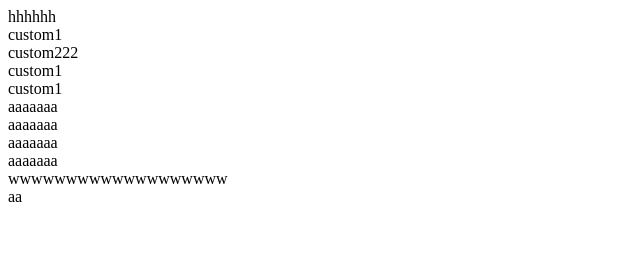
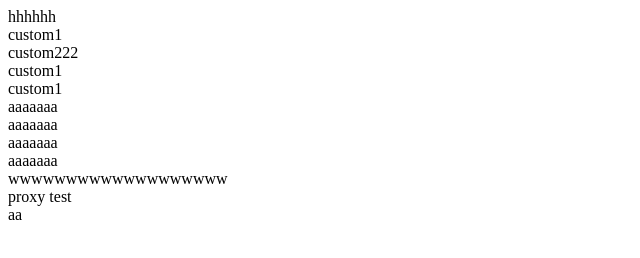
Before and after one commit to xiaolongGitHub1498/test01, a plain HTML site: page index.html in a window 1280 px wide. Shown: the full height of the page, 0-640 px from the left. Drawn offline with Linux system fonts and the light colour scheme.

Commit message:
proxy test

```diff
--- a/index.html
+++ b/index.html
@@ -1,7 +1,7 @@
 <!--
  * @Author: your name
  * @Date: 2019-11-11 17:59:09
- * @LastEditTime: 2019-11-12 13:42:38
+ * @LastEditTime: 2020-05-11 23:00:14
  * @LastEditors: 王晓龙
  * @Description: In User Settings Edit
  * @FilePath: /test01/index.html
@@ -25,6 +25,7 @@
         <div>aaaaaaa</div>
         <div>aaaaaaa</div>
         <div>wwwwwwwwwwwwwwwwwww</div>
-	aa
+        <div>proxy test</div>
+        aa
     </body>
 </html>
```
